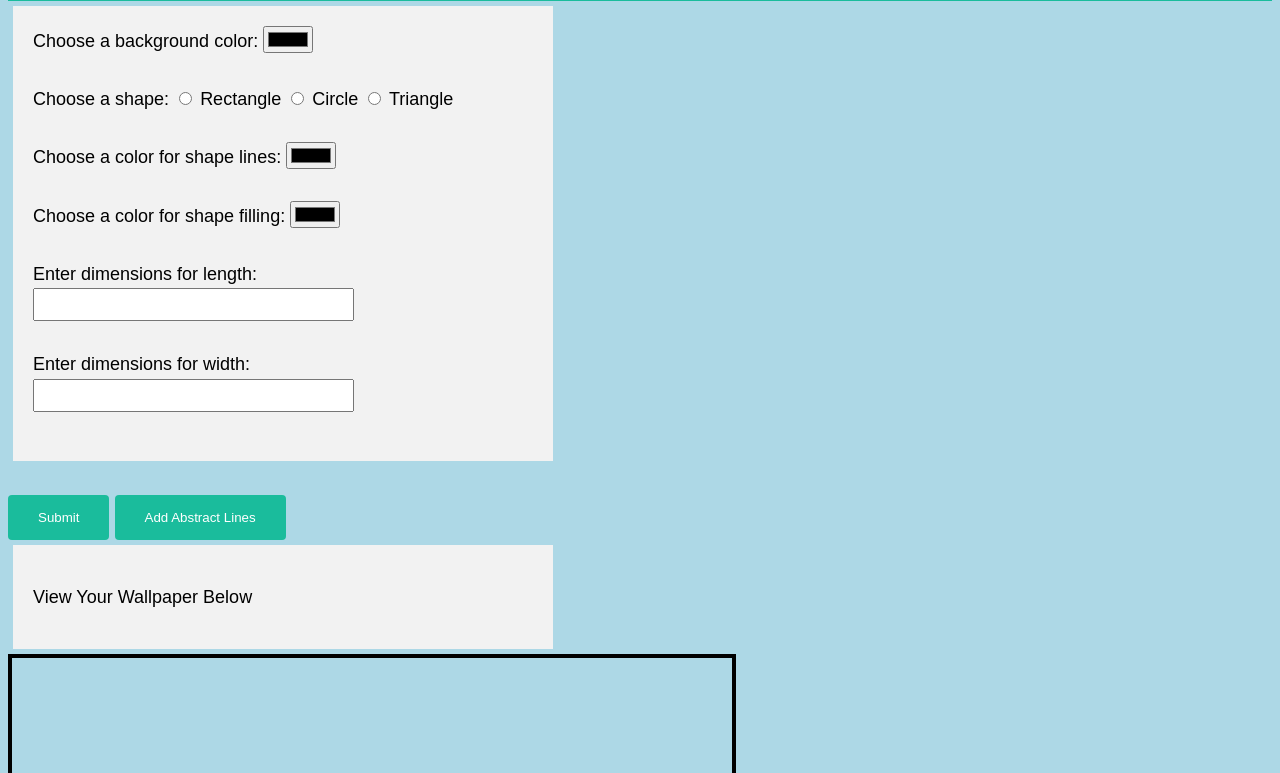
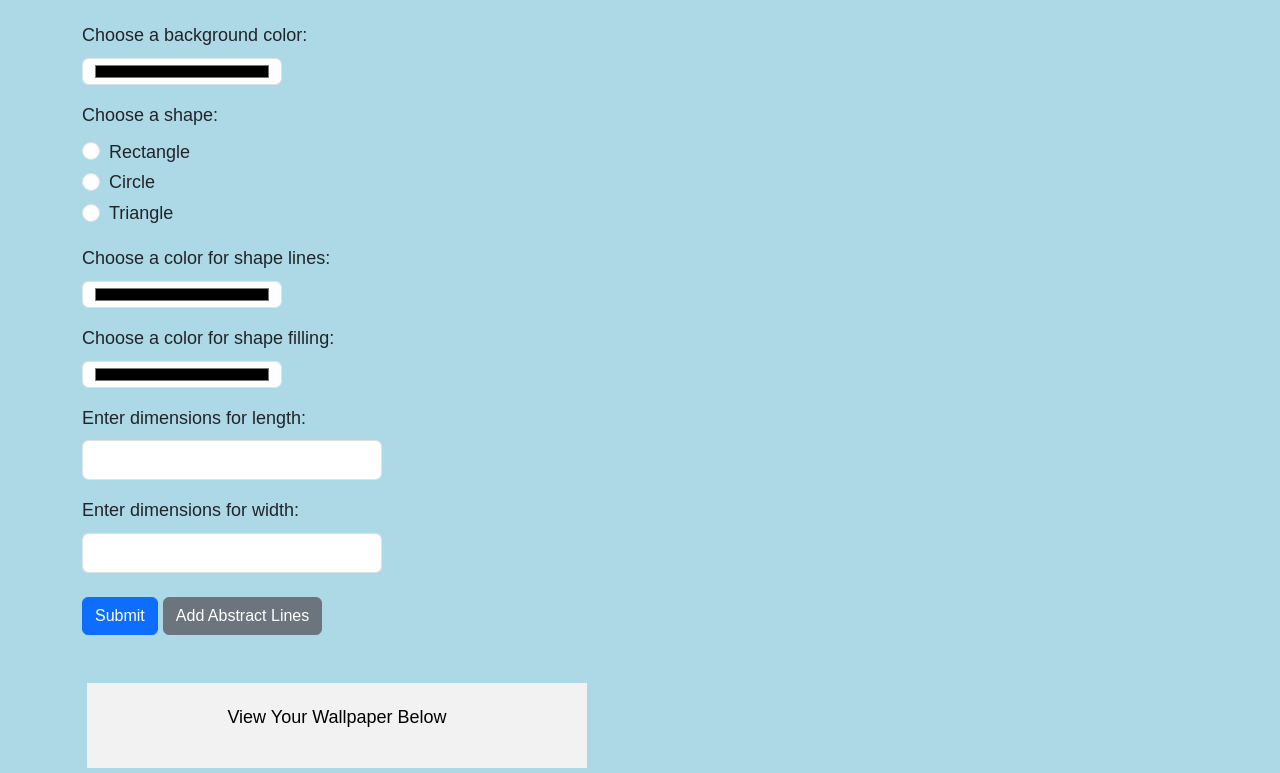
Before and after one commit to Alaminium/CTP-Hackathon-Summer2023, a plain HTML site: page index.html in a window 1280 px wide. Shown: the part 135-908 px from the top of the page. Drawn offline with nearby package versions, Linux system fonts and the light colour scheme.

Commit message:
Added bootstrap

```diff
--- a/index.html
+++ b/index.html
@@ -1,60 +1,67 @@
 <!DOCTYPE html>
+<html lang="en">
 <head>
+    <meta charset="utf-8">
+    <meta name="viewport" content="width=device-width, initial-scale=1">
+    <link href="https://cdn.jsdelivr.net/npm/bootstrap@5.3.1/dist/css/bootstrap.min.css" rel="stylesheet" integrity="sha384-4bw+/aepP/YC94hEpVNVgiZdgIC5+VKNBQNGCHeKRQN+PtmoHDEXuppvnDJzQIu9" crossorigin="anonymous">
+    <link rel="stylesheet" href="./styles.css">
     <title>Wallpaper Generator</title>
-    <link rel="stylesheet" href="./styles.css">
 </head>
 <body>
-    <div class="header">
+    <div class="container">
+        <div class="header text-center mt-5">
             <h1>Wallpaper Generator</h1>
         </div>
         <form id="shapeForm" method="post" action="./index.html">
-        <section class="questions">
-            <div class="body">
-                <label for="backgroundColor">Choose a background color: </label>
-                <input type="color" id="backgroundColor" name="backgroundColor" value="black" />
-                <br />
-                <br>
-                <label for="shape">Choose a shape: </label>
-                <input type="radio" id="rectangle" name="shape" value="Rectangle">
-                <label for="rectangle">Rectangle</label>
-                <input type="radio" id="circle" name="shape" value="Circle">
-                <label for="circle">Circle</label>
-                <input type="radio" id="triangle" name="shape" value="Triangle">
-                <label for="triangle">Triangle</label><br>
-                <br>
-                <label for="shapelineColor">Choose a color for shape lines: </label>
-                <input type="color" id="shapelineColor" name="shapelineColor" value="black" />
-                <br />
-                <br>
-                <label for="shapefillingColor">Choose a color for shape filling: </label>
-                <input type="color" id="shapefillingColor" name="shapefillingColor" value="black" />
-                <br />
-                <br>
-                <label for="length">Enter dimensions for length: </label>
-                <input type="number" min="50" max="5150" step="10" id="length" name="length" />
-                <br />
-                <br>
-                <label for="width">Enter dimensions for width: </label>
-                <input type="number" min="50" max="1500" step="10" id="width" name="width" />
-                <br />
-                <br>
-
+            <section class="questions mt-4">
+                <div class="mb-3">
+                    <label for="backgroundColor" class="form-label">Choose a background color:</label>
+                    <input type="color" id="backgroundColor" name="backgroundColor" value="black" class="form-control">
+                </div>
+                <div class="mb-3">
+                    <label class="form-label">Choose a shape:</label>
+                    <div class="form-check">
+                        <input type="radio" id="rectangle" name="shape" value="Rectangle" class="form-check-input">
+                        <label for="rectangle" class="form-check-label">Rectangle</label>
+                    </div>
+                    <div class="form-check">
+                        <input type="radio" id="circle" name="shape" value="Circle" class="form-check-input">
+                        <label for="circle" class="form-check-label">Circle</label>
+                    </div>
+                    <div class="form-check">
+                        <input type="radio" id="triangle" name="shape" value="Triangle" class="form-check-input">
+                        <label for="triangle" class="form-check-label">Triangle</label>
+                    </div>
+                </div>
+                <div class="mb-3">
+                    <label for="shapelineColor" class="form-label">Choose a color for shape lines:</label>
+                    <input type="color" id="shapelineColor" name="shapelineColor" value="black" class="form-control">
+                </div>
+                <div class="mb-3">
+                    <label for="shapefillingColor" class="form-label">Choose a color for shape filling:</label>
+                    <input type="color" id="shapefillingColor" name="shapefillingColor" value="black" class="form-control">
+                </div>
+                <div class="mb-3">
+                    <label for="length" class="form-label">Enter dimensions for length:</label>
+                    <input type="number" min="720" max="5150" step="10" id="length" name="length" class="form-control">
+                </div>
+                <div class="mb-3">
+                    <label for="width" class="form-label">Enter dimensions for width:</label>
+                    <input type="number" min="500" max="1500" step="10" id="width" name="width" class="form-control">
+                </div>
             </section>
-        <br />
-        <section class="submission"> </section>
-        <input id="submitButton" type="submit" value="Submit" />
-        <button id="generateAbstractDrawing" type="button">Add Abstract Lines</button>
+            <section class="submission mt-4">
+                <button id="submitButton" type="submit" class="btn btn-primary">Submit</button>
+                <button id="generateAbstractDrawing" type="button" class="btn btn-secondary">Add Abstract Lines</button>
             </section>
         </form>
 
-    </div>
-    <div class="body">
+        <div class="body text-center mt-5">
             <p>View Your Wallpaper Below</p>
         </div>
         <canvas id="Canvas" width="720" height="500" style="border: 4px solid black;"></canvas>
-    <button id="downloadButton">Download Image</button>
+        <button id="downloadButton" class="btn btn-success mt-3">Download Image</button>
         <script src="./main.js"></script>
+    </div>
 </body>
-
-
 </html>
--- a/styles.css
+++ b/styles.css
@@ -100,6 +100,11 @@ input[type=submit]:hover {
         background-color: #16a085;
 }
 
+#backgroundColor.form-control,
+#shapelineColor.form-control,
+#shapefillingColor.form-control {
+        width: 200px;
+}
 /* #submitButton {
         height: 100px;
         width: 100px;
```
Lines whose indentation alone changed are shown as unchanged.
